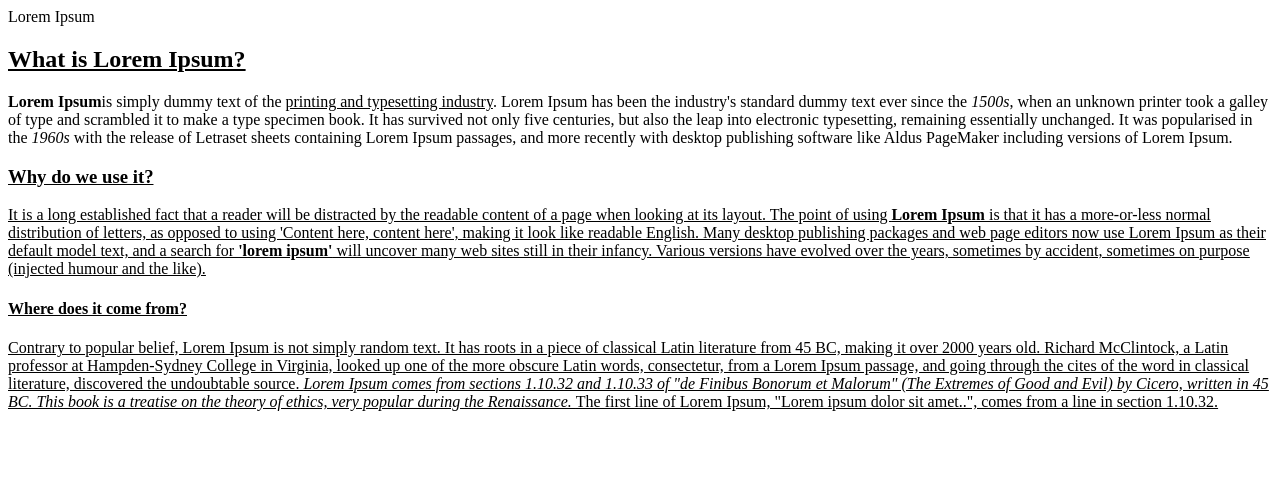
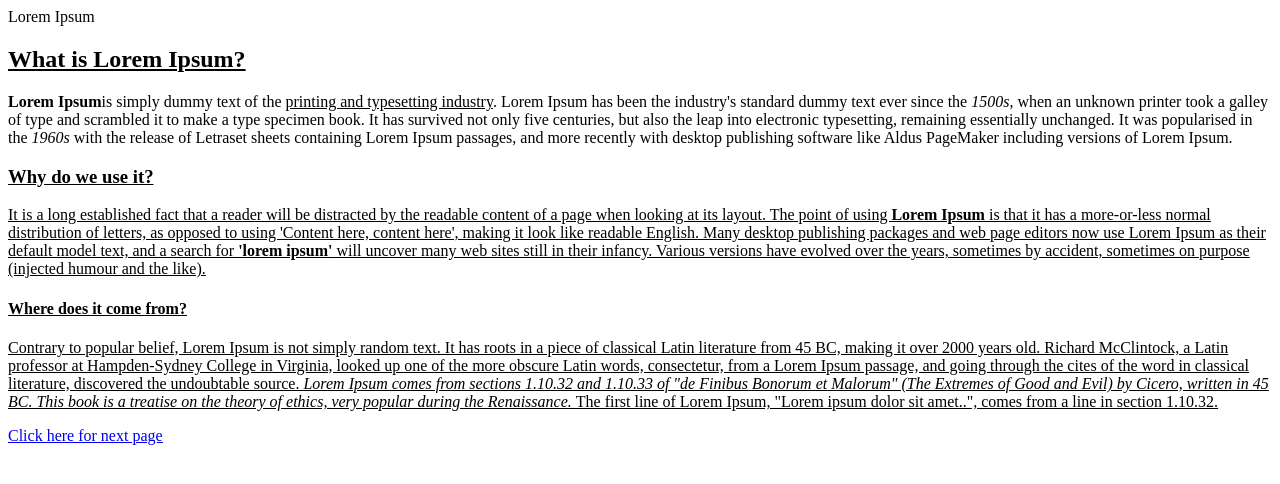
Before and after one commit to DonnaR28/activity-1, a plain HTML site: page 3.html in a window 1280 px wide. Drawn offline with Linux system fonts and the light colour scheme.

Commit message:
Update 3.html

```diff
--- a/3.html
+++ b/3.html
@@ -9,5 +9,6 @@
     <p>It is a long established fact that a reader will be distracted by the readable content of a page when looking at its layout. The point of using <b>Lorem Ipsum</b> is that it has a more-or-less normal distribution of letters, as opposed to using 'Content here, content here', making it look like readable English. Many desktop publishing packages and web page editors now use Lorem Ipsum as their default model text, and a search for <b>'lorem ipsum'</b> will uncover many web sites still in their infancy. Various versions have evolved over the years, sometimes by accident, sometimes on purpose (injected humour and the like).</p>
     <h4>Where does it come from?</h4>
     <p>Contrary to popular belief, Lorem Ipsum is not simply random text. It has roots in a piece of classical Latin literature from 45 BC, making it over 2000 years old. Richard McClintock, a Latin professor at Hampden-Sydney College in Virginia, looked up one of the more obscure Latin words, consectetur, from a Lorem Ipsum passage, and going through the cites of the word in classical literature, discovered the undoubtable source. <i>Lorem Ipsum comes from sections 1.10.32 and 1.10.33 of "de Finibus Bonorum et Malorum" (The Extremes of Good and Evil) by Cicero, written in 45 BC. This book is a treatise on the theory of ethics, very popular during the Renaissance. </i>The first line of Lorem Ipsum, "Lorem ipsum dolor sit amet..", comes from a line in section 1.10.32.</p>
+      <a href="https://donnar28.github.io/activity-1/4.html">Click here for next page</a>
   </body>
  </html>
```
